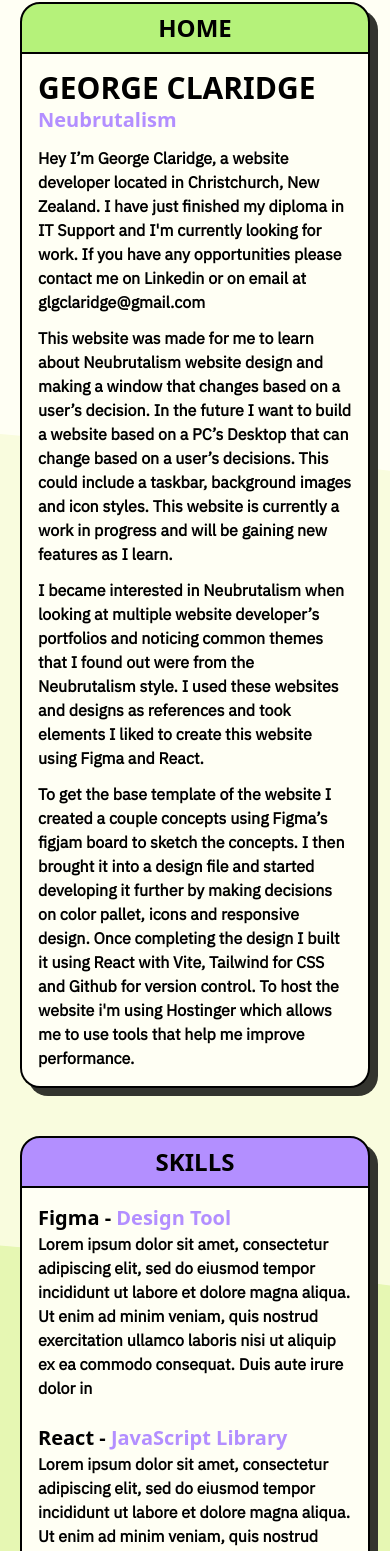
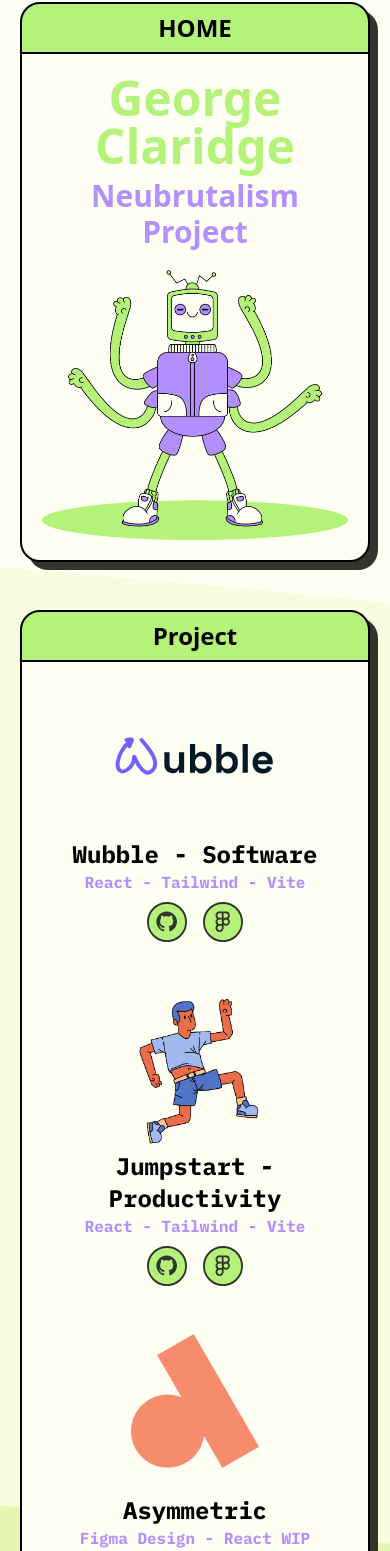
Before and after one commit to GeorgeClaridge/BrutalDesign, a React (Vite) app in the folder my-project/: page / in a window 390 px wide. Shown: the part 420-1971 px from the top of the page. Built offline with nearby package versions, Linux system fonts and the light colour scheme.

Commit message:
Updating Mobile

```diff
--- a/my-project/src/App.jsx
+++ b/my-project/src/App.jsx
@@ -1,6 +1,6 @@
 import './App.css'
 import { Navbar,Tool, Header } from './components'
-import { MobileHeader, MobileNavbar, MobileTool, MobileInfo } from './mobilecomponents'
+import { MobileHeader, MobileNavbar, MobileTool, MobileInfo, MobileProject } from './mobilecomponents'
 import { Background } from './assets'
 
 function App() {
@@ -16,6 +16,7 @@
       <div className="lg:hidden xl:hidden 2xl:hidden px-5">
         <MobileNavbar />
         <MobileHeader />
+        <MobileProject />
         <MobileInfo />
         <MobileTool />
       </div>
--- a/my-project/src/mobilecomponents/header/Header.jsx
+++ b/my-project/src/mobilecomponents/header/Header.jsx
@@ -1,4 +1,5 @@
 import './header.css';
+import {Mascot,} from './imports';
 
 const Header = () => {
   return (
@@ -25,19 +26,15 @@
 
         </div>
 
-        <div className="bg-white rounded-b-[20px] border-[2px] border-t-[0px] shadow-solid-primary">
-          <div className="Content p-4">
-            <div className="HeaderContainer">
-              <div className="Header text-3xl font-bold">GEORGE CLARIDGE</div>
-              <div className="SubHeader text-purple text-xl font-bold">Neubrutalism</div>
-            </div>
+        <div className="bg-white rounded-b-[20px] border-[2px] border-t-[0px] shadow-solid-primary p-5">
 
-            <div className="text text-base font-semibold font-IBMsans pt-3">Hey I’m George Claridge, a website developer located in Christchurch, New Zealand. I have just finished my diploma in IT Support and I'm currently looking for work. If you have any opportunities please contact me on Linkedin or on email at glgclaridge@gmail.com</div>
-            <div className="text text-base font-semibold font-IBMsans pt-3">This website was made for me to learn about Neubrutalism website design and making a window that changes based on a user’s decision. In the future I want to build a website based on a PC’s Desktop that can change based on a user’s decisions. This could include a taskbar, background images and icon styles. This website is currently a work in progress and will be gaining new features as I learn.</div>
-            <div className="text text-base font-semibold font-IBMsans pt-3">I became interested in Neubrutalism when looking at multiple website developer’s portfolios and noticing common themes that I found out were from the Neubrutalism style. I used these websites and designs as references and took elements I liked to create this website using Figma and React.</div>
-            <div className="text text-base font-semibold font-IBMsans pt-3">To get the base template of the website I created a couple concepts using Figma’s figjam board to sketch the concepts. I then brought it into a design file and started developing it further by making decisions on color pallet, icons and responsive design. Once completing the design I built it using React with Vite, Tailwind for CSS and Github for version control. To host the website i'm using Hostinger which allows me to use tools that help me improve performance.</div>
+          <div className="text-green text-5xl font-bold text-center">George Claridge</div>
+          <div className="text-purple text-3xl font-bold pt-2 text-center">Neubrutalism Project</div>
 
+          <div className="flex justify-center">
+            <img src={Mascot} alt="Home" className='Icon self-center w-[28rem] pt-5'/>
           </div>
+
         </div>
       </div>
 
--- /dev/null
+++ b/my-project/src/mobilecomponents/header/imports.js
@@ -0,0 +1,6 @@
+import Mascot from '../../assets/Mascot.png'
+
+
+export {
+    Mascot,
+}
--- a/my-project/src/mobilecomponents/index.js
+++ b/my-project/src/mobilecomponents/index.js
@@ -2,3 +2,4 @@
 export { default as MobileNavbar } from './navbar/Navbar';
 export { default as MobileTool } from './tool/Tool';
 export { default as MobileInfo } from './info/Info';
+export { default as MobileProject } from './project/Project';
--- /dev/null
+++ b/my-project/src/mobilecomponents/project/Project.jsx
@@ -0,0 +1,68 @@
+import { Wubble, Jumpstart, Github, Figma , Asymmetric, Guide } from './imports';
+
+const Project = () => {
+  return (
+
+    <div className="pt-12 pb-4">
+
+      <div className="bg-green rounded-t-[20px] border-[2px] shadow-solid-primary py-2">
+        <div className="text-2xl font-semibold flex justify-center">Project</div>
+      </div>
+
+      <div className="bg-white rounded-b-[20px] border-[2px] border-t-[0px] shadow-solid-primary">
+        <div className="Content p-4 grid grid-cols-1 gap-12">
+
+        <div className="Container">
+          <a target='_blank'rel='noopener noreferrer' href="https://georgeclaridge.github.io/FakeCompany/">
+            <div className="h-[10rem] flex justify-items-center">
+              <img src={Wubble} alt="" className='w-40 mx-auto'/>
+            </div>
+            <div className="Header text-2xl font-bold font-IBMmono text-center hover:underline cursor-pointer">Wubble - Software</div>
+          </a>
+          <div className="SubHeader text-base font-bold font-IBMmono text-purple text-center">React - Tailwind - Vite</div>
+          <div class="flex justify-center pt-2">
+            <a target='_blank'rel='noopener noreferrer' href="https://github.com/GeorgeClaridge/FakeCompany"><img src={Github} alt="Github" className='Icon self-center w-10 hover:-translate-y-1 hover:scale-110 duration-300'/></a>
+            <div className="px-2"></div>
+            <a target='_blank'rel='noopener noreferrer' href="https://www.figma.com/file/yUf60Lk7wxET028cQ6ukCS/Fake-Company?type=design&node-id=0%3A1&mode=design&t=Pf2YGu5ct6nPxVTN-1"><img src={Figma} alt="Figma" className='Icon self-center w-10 hover:-translate-y-1 hover:scale-110 duration-300'/></a>
+          </div>
+
+        </div>
+
+        <div className="Container">
+          <a target='_blank'rel='noopener noreferrer' href="https://georgeclaridge.github.io/FakeCompany/">
+            <div className="h-[10rem]">
+              <img src={Jumpstart} alt="" className='w-40 mx-auto'/>
+            </div>
+            <div className="Header text-2xl font-bold font-IBMmono text-center hover:underline cursor-pointer">Jumpstart - Productivity</div>
+          </a>
+          <div className="SubHeader text-base font-bold font-IBMmono text-purple text-center">React - Tailwind - Vite</div>
+          <div class="flex justify-center pt-2">
+            <a target='_blank'rel='noopener noreferrer' href="https://github.com/GeorgeClaridge/JumpStart"><img src={Github} alt="Github" className='Icon self-center w-10 hover:-translate-y-1 hover:scale-110 duration-300'/></a>
+            <div className="px-2"></div>
+            <a target='_blank'rel='noopener noreferrer' href="https://www.figma.com/file/KBekInHW5UhFRExjtSroug/Untitled?type=design&mode=design&t=T3XLZyteNJLgl64D-0"><img src={Figma} alt="Figma" className='Icon self-center w-10 hover:-translate-y-1 hover:scale-110 duration-300'/></a>
+          </div>
+        </div>
+
+        <div className="Container">
+          <a target='_blank'rel='noopener noreferrer' href="https://www.figma.com/file/JnuybEp3eDS5XqzJX9X84A/Asymmetric?type=design&node-id=0%3A1&mode=design&t=rZIlnhTMN6iHfpxp-1">
+          <div className="h-[10rem]">
+            <img src={Asymmetric} alt="" className='w-32 mx-auto'/>
+          </div>
+          <div className="Header text-2xl font-bold font-IBMmono text-center hover:underline cursor-pointer">Asymmetric</div>
+          </a>
+          <div className="SubHeader text-base font-bold font-IBMmono text-purple text-center">Figma Design - React WIP</div>
+          <div class="flex justify-center pt-2">
+            <a target='_blank'rel='noopener noreferrer' href="https://www.figma.com/file/JnuybEp3eDS5XqzJX9X84A/Asymmetric?type=design&node-id=0%3A1&mode=design&t=rZIlnhTMN6iHfpxp-1"><img src={Figma} alt="Figma" className='Icon self-center w-10 hover:-translate-y-1 hover:scale-110 duration-300'/></a>
+          </div>
+        </div>
+
+      </div>
+
+    </div>
+
+    </div>
+
+  )
+}
+
+export default Project
--- /dev/null
+++ b/my-project/src/mobilecomponents/project/imports.js
@@ -0,0 +1,29 @@
+import Github from '../../assets/Github.svg'
+import Linkedin from '../../assets/Linkedin.svg'
+import Figma from '../../assets/Figma.svg'
+import Construct from '../../assets/Construct.png'
+import Mascot from '../../assets/Mascot.png'
+import MascotAngry from '../../assets/MascotAngry.svg'
+import DesignDev from '../../assets/DesignDev.png'
+import BackDev from '../../assets/BackDev.png'
+import FrontDev from '../../assets/FrontDev.png'
+import Jumpstart from '../../assets/Jumpstart.png'
+import Wubble from '../../assets/Wubble.svg'
+import Asymmetric from '../../assets/Asymmetric.png'
+import Guide from '../../assets/Guide.svg'
+
+export {
+    Github,
+    Linkedin,
+    Construct,
+    Mascot,
+    MascotAngry,
+    DesignDev,
+    BackDev,
+    FrontDev,
+    Wubble,
+    Jumpstart,
+    Figma,
+    Asymmetric,
+    Guide,
+}
--- a/my-project/src/mobilecomponents/tool/Tool.jsx
+++ b/my-project/src/mobilecomponents/tool/Tool.jsx
@@ -11,14 +11,14 @@
         <div className="bg-white rounded-b-[20px] border-[2px] border-t-[0px] shadow-solid-primary">
           <div className="Content p-4">
 
-            <div className="Header text-xl font-bold">Figma - <span className='text-purple'>Design Tool</span></div>
-            <div className="Paragraph font-IBMsans text-base font-light">Lorem ipsum dolor sit amet, consectetur adipiscing elit, sed do eiusmod tempor incididunt ut labore et dolore magna aliqua. Ut enim ad minim veniam, quis nostrud exercitation ullamco laboris nisi ut aliquip ex ea commodo consequat. Duis aute irure dolor in </div>
+            <div className="Header text-xl font-bold font-IBMmono">Figma - <span className='text-purple'>Design Tool</span></div>
+            <div className="Paragraph font-IBMsans text-base pt-1 leading-8">This website was ideated using Figma starting with a concept and developed over time with neubrutalism in mind. Once I had a base design I began to create images and content for the website. All of this can be found in the Figma file.</div>
 
-            <div className="Header text-xl font-bold pt-6">React - <span className='text-purple'>JavaScript Library</span></div>
-            <div className="Paragraph font-IBMsans text-base font-semibold">Lorem ipsum dolor sit amet, consectetur adipiscing elit, sed do eiusmod tempor incididunt ut labore et dolore magna aliqua. Ut enim ad minim veniam, quis nostrud exercitation ullamco laboris nisi ut aliquip ex ea commodo consequat. Duis aute irure dolor in </div>
+            <div className="Header text-xl font-bold pt-6 font-IBMmono">React - <span className='text-purple'>JavaScript Library</span></div>
+            <div className="Paragraph font-IBMsans text-base pt-1 leading-8">I choose React as my javascript library for this project as i wanted to learn more about React’s hooks. I have mainly used Ruby On Rails in the past and wanted to keep this website as an educational project so i could learn more.</div>
 
-            <div className="Header text-xl font-bold pt-6">Tailwind - <span className='text-purple'>CSS Framework</span></div>
-            <div className="Paragraph font-IBMsans text-base font-semibold">Lorem ipsum dolor sit amet, consectetur adipiscing elit, sed do eiusmod tempor incididunt ut labore et dolore magna aliqua. Ut enim ad minim veniam, quis nostrud exercitation ullamco laboris nisi ut aliquip ex ea commodo consequat. Duis aute irure dolor in </div>
+            <div className="Header text-xl font-bold pt-6 font-IBMmono">Tailwind - <span className='text-purple'>CSS Framework</span></div>
+            <div className="Paragraph font-IBMsans text-base pt-1 leading-8">I picked Tailwind as my css framework due to it being highly customisable and allowing me to use PurgeCss which keeps my file sizes and load times small. This allows me to create website with less restrictions in the future.</div>
 
           </div>
         </div>
@@ -33,44 +33,39 @@
           <div className="center p-4 text-xl font-bold list-none">
 
             <ul>
-              <li className="flex justify-between py-2">
+            <li className="flex justify-between pb-2">
                 <div className="Header">
-                  <a target='_blank'rel='noopener noreferrer' href="https://github.com/GeorgeClaridge/figma-plugin" className='text-xl'>React Figma Template </a>
-                  <div className="SubHeader text-sm text-purple">React - Tailwind - Vite</div>
+                  <a target='_blank'rel='noopener noreferrer' href="https://georgeclaridge.github.io/JumpStart/" className='text-xl hover:underline cursor-pointer'>Jumpstart - Productivity Company WIP</a>
+                  <div className="SubHeader text-base text-purple">React - Tailwind - Vite</div>
                 </div>
-                <div className="Icon">ICON</div>
               </li>
 
               <li className="flex justify-between py-2">
                 <div className="Header">
-                  <a target='_blank'rel='noopener noreferrer' href="https://github.com/GeorgeClaridge/HealthTech-Sql" className='text-xl'>HealthTech SQL</a>
-                  <div className="SubHeader text-sm text-purple">SQL</div>
+                  <a target='_blank'rel='noopener noreferrer' href="https://georgeclaridge.github.io/FakeCompany/" className='text-xl hover:underline cursor-pointer'>Wubble - Fake Software Company</a>
+                  <div className="SubHeader text-base text-purple">React - Tailwind - Vite</div>
                 </div>
-                <div className="Icon">ICON</div>
               </li>
 
               <li className="flex justify-between py-2">
                 <div className="Header">
-                  <a target='_blank'rel='noopener noreferrer' href="https://github.com/GeorgeClaridge/RubyOnRails_SVG-Inline" className='text-xl'>Ruby On Rails Friends</a>
-                  <div className="SubHeader text-sm text-purple">Ruby On Rails - SQLite - SVG Inline</div>
+                  <a target='_blank'rel='noopener noreferrer' href="https://github.com/GeorgeClaridge/HealthTech-Sql" className='text-xl hover:underline cursor-pointer'>HealthTech SQL</a>
+                  <div className="SubHeader text-base text-purple">SQL</div>
                 </div>
-                <div className="Icon">ICON</div>
               </li>
 
               <li className="flex justify-between py-2">
                 <div className="Header">
-                  <a target='_blank'rel='noopener noreferrer' href="https://github.com/GeorgeClaridge/RubyOnRailsFriendsApp" className='text-xl'>Ruby On Rails Devise Login</a>
-                  <div className="SubHeader text-sm text-purple">Codemy Course</div>
+                  <a target='_blank'rel='noopener noreferrer' href="https://github.com/GeorgeClaridge/RubyOnRailsFriendsApp" className='text-xl hover:underline cursor-pointer'>Ruby On Rails Devise Login</a>
+                  <div className="SubHeader text-base text-purple">Codemy Course</div>
                 </div>
-                <div className="Icon">ICON</div>
               </li>
 
               <li className="flex justify-between py-2">
                 <div className="Header">
-                  <a target='_blank'rel='noopener noreferrer' href="https://github.com/GeorgeClaridge/RubyOnRails-CompanyLayout" className='text-xl'>Ruby On Rails Company Layout</a>
-                  <div className="SubHeader text-sm text-purple">Ruby On Rails - SVG Inline</div>
+                  <a target='_blank'rel='noopener noreferrer' href="https://github.com/GeorgeClaridge/RubyOnRails-CompanyLayout" className='text-xl hover:underline cursor-pointer'>Ruby On Rails Company Layout</a>
+                  <div className="SubHeader text-base text-purple">Ruby On Rails - SVG Inline</div>
                 </div>
-                <div className="Icon">ICON</div>
               </li>
 
             </ul>
```
